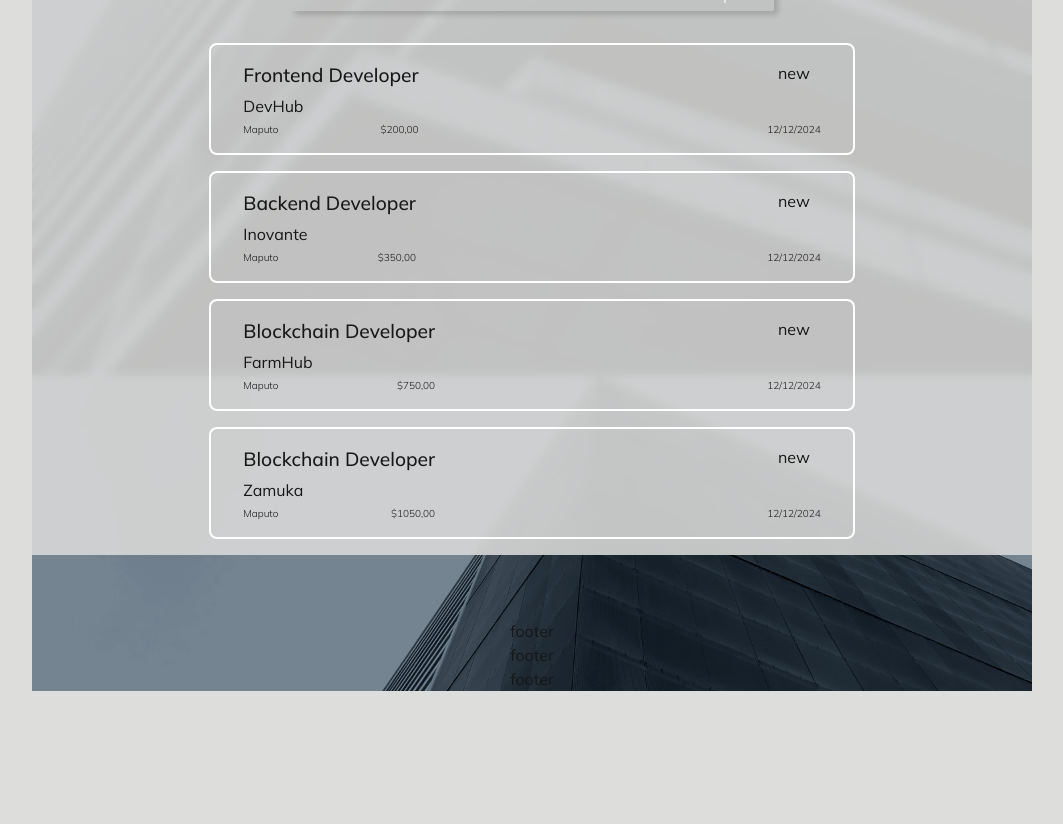
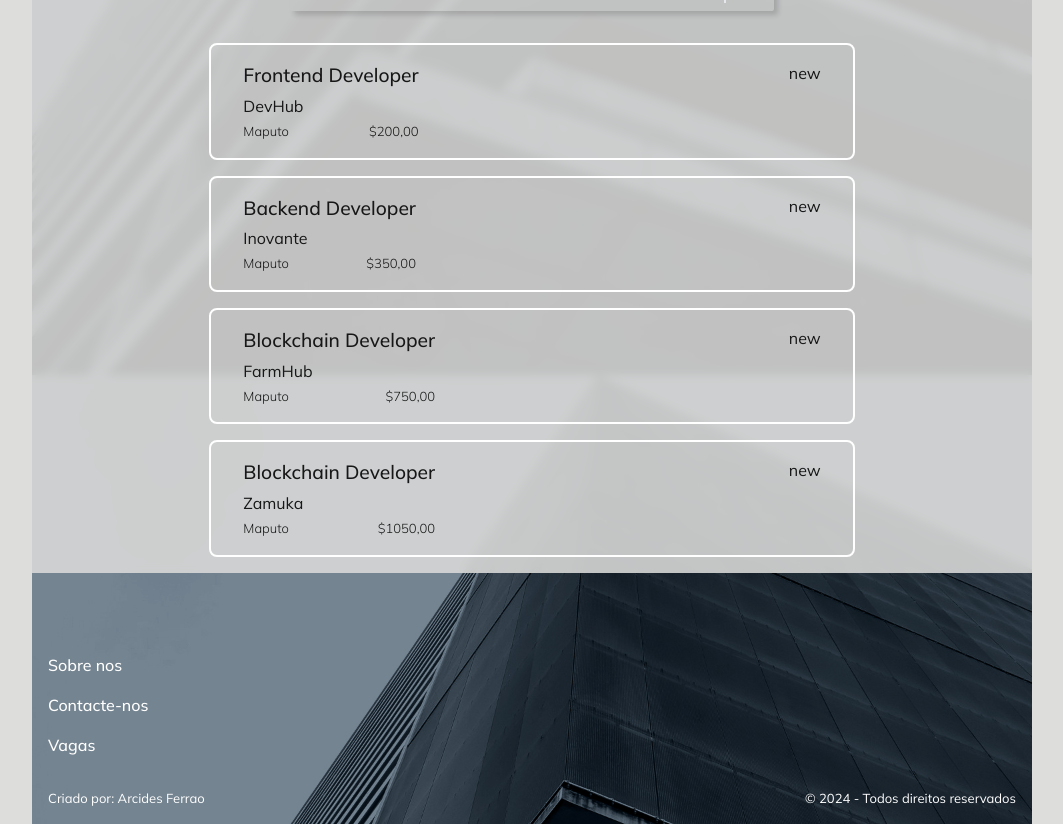
Before and after one commit to ArcidesFerrao/djopa, a Next.js app: page / in a window 1280 px wide. Shown: the part 741-1565 px from the top of the page, without its empty margins (108-1171 px from the left). Before the commit the page ends 1432 px from the top, so only its background shows below. Built offline with nearby package versions, Linux system fonts and the light colour scheme; no server answers.

Commit message:
candidaturas table

```diff
--- a/src/app/candidato/candidaturas/page.tsx
+++ b/src/app/candidato/candidaturas/page.tsx
@@ -30,11 +30,10 @@ export default function CandidaturasPage() {
   };
 
   return (
-    // <div className="flex flex-col items-center justify-center gap-2 w-full">
-    <main>
+    <main className="flex flex-col items-center gap-4">
       <h2>Candidaturas</h2>
       <p></p>
-      <table className="flex flex-col gap-2">
+      <table>
         <thead>
           <tr>
             <th>Emprego</th>
@@ -44,9 +43,7 @@ export default function CandidaturasPage() {
         </thead>
         <tbody>
           {available() ? (
-            <tr>
-              <td>0 candidaturas encontradas...</td>
-            </tr>
+            <tr></tr>
           ) : (
             <tr>
               <td>Devhub</td>
@@ -58,7 +55,7 @@ export default function CandidaturasPage() {
           )}
         </tbody>
       </table>
+      {available() && <span>0 candidaturas encontradas...</span>}
     </main>
-    // </div>
   );
 }
--- a/src/app/emprego/_components/Job.tsx
+++ b/src/app/emprego/_components/Job.tsx
@@ -22,7 +22,7 @@ export default function Job({ ...props }) {
       <div className="flex flex-col items-center justify-between">
         <div>new</div>
         <div>
-          <p>12/12/2024</p>
+          <p>{props.addedAt}</p>
         </div>
       </div>
     </div>
--- a/src/app/globals.css
+++ b/src/app/globals.css
@@ -139,7 +139,7 @@ form div {
 }
 
 table {
-  /* width: 600px; */
+  width: 600px;
   border-collapse: collapse;
   border-spacing: 0;
   overflow: hidden;
@@ -156,7 +156,7 @@ tbody td {
 
 thead {
   overflow: hidden;
-  display: flex;
+  /* display: flex; */
   border-radius: 3px;
   /* margin: 0.4rem 0; */
 }
@@ -167,14 +167,14 @@ thead th {
 }
 
 thead tr {
-  display: flex;
+  /* display: flex; */
   align-items: center;
 }
 
 tbody tr {
   border-radius: 3px;
   background-color: var(--active-color);
-  display: flex;
+  /* display: flex; */
   align-items: center;
 }
 
@@ -238,8 +238,19 @@ tbody {
   }
 }
 
+.footer,
 .header-title {
+  width: 100%;
+  padding: 1rem;
   color: var(--active-color);
+
+  a {
+    color: var(--active-color);
+  }
+
+  p {
+    font-size: small;
+  }
 }
 
 .job-container:hover {
@@ -260,7 +271,7 @@ tbody {
   }
 
   p {
-    font-size: x-small;
+    font-size: small;
     font-weight: 300;
   }
 }
--- a/src/app/layout.tsx
+++ b/src/app/layout.tsx
@@ -4,6 +4,7 @@ import "./globals.css";
 import { SessionProvider } from "next-auth/react";
 import { Nav, NavLink } from "@/components/Nav";
 import AuthButton from "@/components/AuthButton";
+import Footer from "@/components/Footer";
 
 const mulish = Mulish({
   subsets: ["latin"],
@@ -34,11 +35,7 @@ export default function RootLayout({
               </div>
             </Nav>
             {children}
-            <footer>
-              <div>footer</div>
-              <div>footer</div>
-              <div>footer</div>
-            </footer>
+            <Footer />
           </div>
         </SessionProvider>
       </body>
--- a/src/app/page.tsx
+++ b/src/app/page.tsx
@@ -1,6 +1,5 @@
 import type { Metadata } from "next";
 
-import SearchBar from "@/components/SearchBar";
 import Subtitle from "@/components/Subtitle";
 import Header from "@/components/Header";
 import JobList from "@/components/JobList";
@@ -14,7 +13,6 @@ export default function Home() {
       <Header />
       <main className="flex flex-col gap-8 row-start-2 items-center justify-center px-4 ">
         <Subtitle />
-        {/* <SearchBar /> */}
         <JobList />
       </main>
     </>
--- /dev/null
+++ b/src/components/Footer.tsx
@@ -0,0 +1,21 @@
+import React from "react";
+import { NavLink } from "./Nav";
+
+export default function Footer() {
+  return (
+    <div
+      className="footer flex flex-col
+    gap-8"
+    >
+      <div className="footer-links flex flex-col gap-4  ">
+        <NavLink href="/about">Sobre nos</NavLink>
+        <NavLink href="/contact">Contacte-nos</NavLink>
+        <NavLink href="/">Vagas</NavLink>
+      </div>
+      <div className="footer-rights flex justify-between">
+        <p>Criado por: Arcides Ferrao</p>
+        <p>© 2024 - Todos direitos reservados</p>
+      </div>
+    </div>
+  );
+}
--- a/src/components/JobList.tsx
+++ b/src/components/JobList.tsx
@@ -7,13 +7,14 @@ interface JobData {
   id: string;
   company: string;
   position: string;
+  location: string;
   salary: string;
   addedAt: Date;
   expireDate: Date;
 }
 
 export default function JobList() {
-  const dados = [
+  const dados: JobData[] = [
     {
       company: "DevHub",
       position: "Frontend Developer",
@@ -21,6 +22,7 @@ export default function JobList() {
       salary: "$200,00",
       addedAt: "",
       expireDate: "",
+      id: 1,
     },
     {
       company: "Inovante",
@@ -29,6 +31,7 @@ export default function JobList() {
       salary: "$350,00",
       addedAt: "",
       expireDate: "",
+      id: 2,
     },
     {
       company: "FarmHub",
@@ -37,6 +40,7 @@ export default function JobList() {
       salary: "$750,00",
       addedAt: "",
       expireDate: "",
+      id: 3,
     },
     {
       company: "Zamuka",
@@ -45,16 +49,17 @@ export default function JobList() {
       salary: "$1050,00",
       addedAt: "",
       expireDate: "",
+      id: 4,
     },
   ];
 
   const [query, setQuery] = useState<string>("");
 
-  const search = (dados) => {
+  const search = (dados: JobData) => {
     return dados.filter(
-      (item: { position: string; company: string }) =>
-        (item.position.toLowerCase() || "").includes(query) ||
-        (item.company.toLowerCase() || "").includes(query)
+      (item) =>
+        item.position.toLowerCase().includes(query.toLowerCase()) ||
+        item.company.toLowerCase().includes(query.toLowerCase())
     );
   };
 
@@ -77,9 +82,10 @@ export default function JobList() {
       </div>
 
       <section className="jobs flex flex-col gap-4 w-full items-center justify-center">
-        {search(dados).map((vaga, index) => (
+        {dados &&
+          search(dados).map((vaga: JobData) => (
             <Job
-            key={index}
+              key={vaga.id}
               company={vaga.company}
               position={vaga.position}
               location={vaga.location}
--- a/src/components/SearchBar.tsx
+++ /dev/null
@@ -1,25 +0,0 @@
-"use client";
-
-import React, { useState } from "react";
-
-export default function SearchBar() {
-  const [info, setInfo] = useState("");
-
-  return (
-    <div className=" flex items-center justify-center shadow-[4px_4px_5px_0px_rgba(0,_0,_0,_0.15)] py-2 px-2 w-1/2 rounded-sm">
-      <input
-        value={info}
-        onChange={(e) => setInfo(e.target.value)}
-        className="w-full"
-        type="text"
-        placeholder="Encontre vagas..."
-      />
-      <button
-        onClick={() => setInfo("")}
-        className="flex items-center justify-center border-l-2 px-2"
-      >
-        <span className="line-md--close-circle-filled"></span>
-      </button>
-    </div>
-  );
-}
```
Lines whose indentation alone changed are shown as unchanged.
